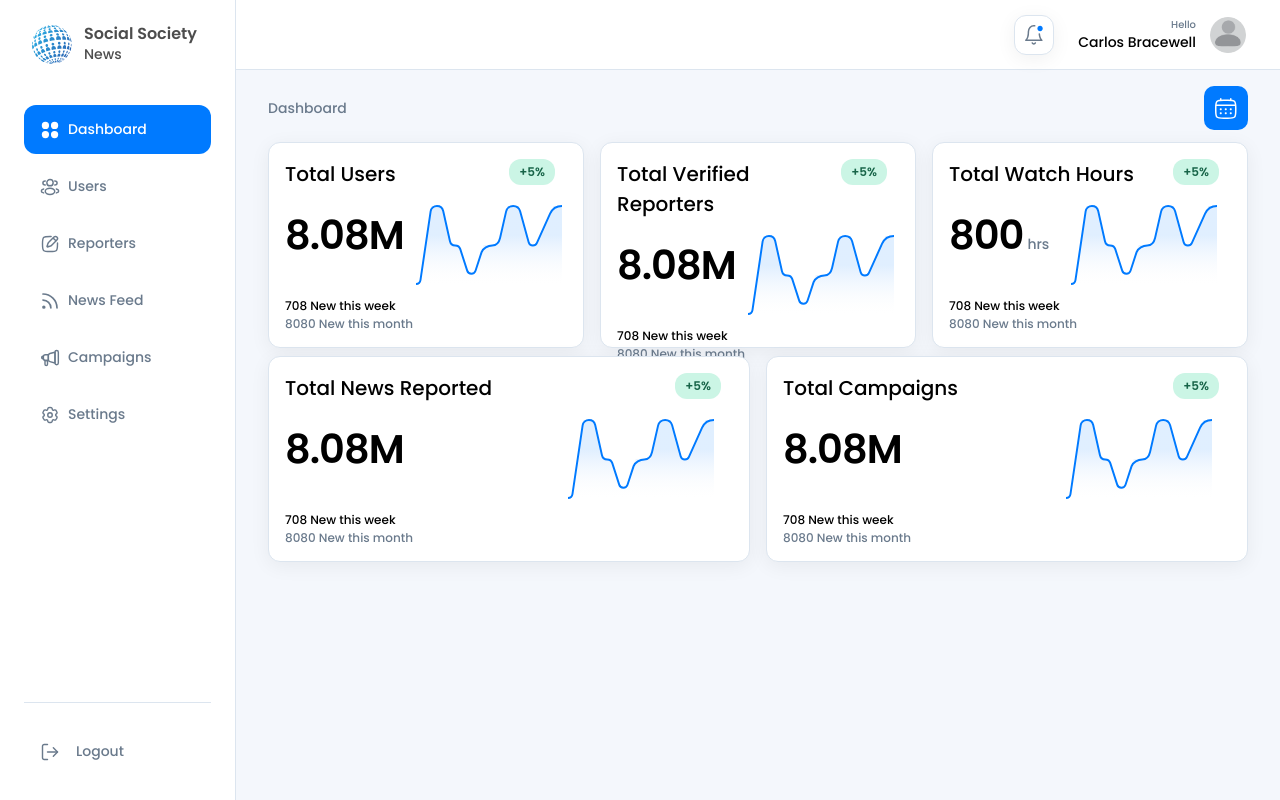
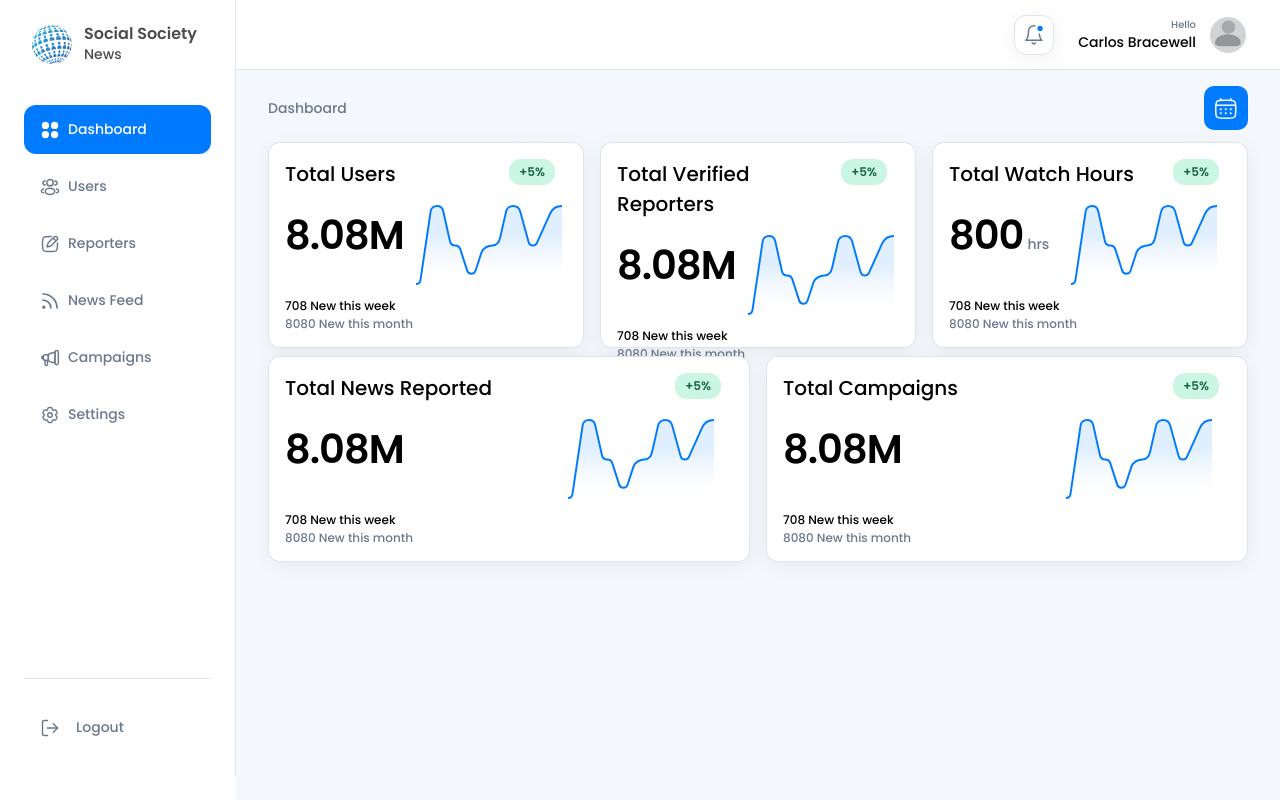
Before and after one commit to praveensahu26/ssn-admin, a React (Vite) app: page /dashboard in a window 1280 px wide. Built offline with nearby package versions, Linux system fonts and the light colour scheme; the HTML template or start-up script is replaced by a standard one.

Commit message:
fix sidebar

```diff
--- a/src/components/details/DetailsLayout.tsx
+++ b/src/components/details/DetailsLayout.tsx
@@ -8,10 +8,10 @@ interface DetailsLayoutProps {
 export function DetailsLayout({ left, right }: DetailsLayoutProps) {
   return (
     <div className="mx-auto grid w-full max-w-[1280px] gap-6 xl:grid-cols-[minmax(0,1.7fr)_410px]">
-      <div className="no-scrollbar min-w-0 rounded-xl border border-[#DCE5EF] bg-white p-5 shadow-card xl:h-[calc(100vh-118px)] xl:overflow-y-auto">
+      <div className="no-scrollbar min-w-0 rounded-xl border border-[#DCE5EF] bg-white p-5 shadow-card xl:h-[calc(100dvh-150px)] xl:overflow-y-auto">
         {left}
       </div>
-      <aside className="min-w-0 overflow-hidden rounded-xl border border-[#DCE5EF] bg-white shadow-card xl:sticky xl:top-[86px] xl:h-[calc(100vh-118px)] xl:self-start">
+      <aside className="min-w-0 overflow-hidden rounded-xl border border-[#DCE5EF] bg-white shadow-card xl:sticky xl:top-[86px] xl:h-[calc(100dvh-150px)] xl:self-start">
         {right}
       </aside>
     </div>
--- a/src/components/details/RightPanel.tsx
+++ b/src/components/details/RightPanel.tsx
@@ -8,7 +8,7 @@ interface RightPanelProps {
 
 export function RightPanel({ title, count, children }: RightPanelProps) {
   return (
-    <div className="flex h-[calc(100vh-118px)] min-h-[420px] flex-col">
+    <div className="flex h-full min-h-[420px] flex-col">
       <div className="flex h-[70px] shrink-0 items-center gap-3 border-b border-[#DCE5EF] px-6">
         <h2 className="text-base-custom font-medium leading-6 text-text-primary">{title}</h2>
         {count && <span className="text-sm-custom font-medium leading-4 text-text-secondary">{count}</span>}
--- a/src/components/layout/MainLayout.tsx
+++ b/src/components/layout/MainLayout.tsx
@@ -98,8 +98,8 @@ export const MainLayout: React.FC<MainLayoutProps> = ({ children }) => {
   };
 
   const renderSidebarContent = (compact = false) => (
-    <>
-      <div>
+    <div className="flex h-full min-h-0 flex-col justify-between gap-6">
+      <div className="min-h-0 overflow-y-auto overflow-x-hidden">
         {/* Logo Section */}
         <button
           type="button"
@@ -143,7 +143,7 @@ export const MainLayout: React.FC<MainLayoutProps> = ({ children }) => {
       </div>
 
       {/* Logout Section */}
-      <div className="border-t border-[#DCE5EF] pt-6">
+      <div className="shrink-0 border-t border-[#DCE5EF] pt-6">
         <button
           onClick={handleLogout}
           title={compact ? 'Logout' : undefined}
@@ -160,7 +160,7 @@ export const MainLayout: React.FC<MainLayoutProps> = ({ children }) => {
           {!compact && <span>Logout</span>}
         </button>
       </div>
-    </>
+    </div>
   );
 
   return (
@@ -192,9 +192,9 @@ export const MainLayout: React.FC<MainLayoutProps> = ({ children }) => {
       </aside>
 
       {/* Desktop / Tablet Sidebar */}
-      <aside className="fixed left-0 top-0 z-20 hidden h-full flex-col justify-between border-r border-[#DCE5EF] bg-white p-4 md:flex md:w-[76px] xl:w-[236px] xl:p-6">
-        <div className="xl:hidden contents">{renderSidebarContent(true)}</div>
-        <div className="hidden xl:contents">{renderSidebarContent(false)}</div>
+      <aside className="fixed left-0 top-0 z-20 hidden h-[calc(100dvh-24px)] flex-col overflow-hidden border-r border-[#DCE5EF] bg-white p-4 md:flex md:w-[76px] xl:w-[236px] xl:p-6">
+        <div className="h-full min-h-0 xl:hidden">{renderSidebarContent(true)}</div>
+        <div className="hidden h-full min-h-0 xl:block">{renderSidebarContent(false)}</div>
       </aside>
 
       {/* Main Content Area */}
```
